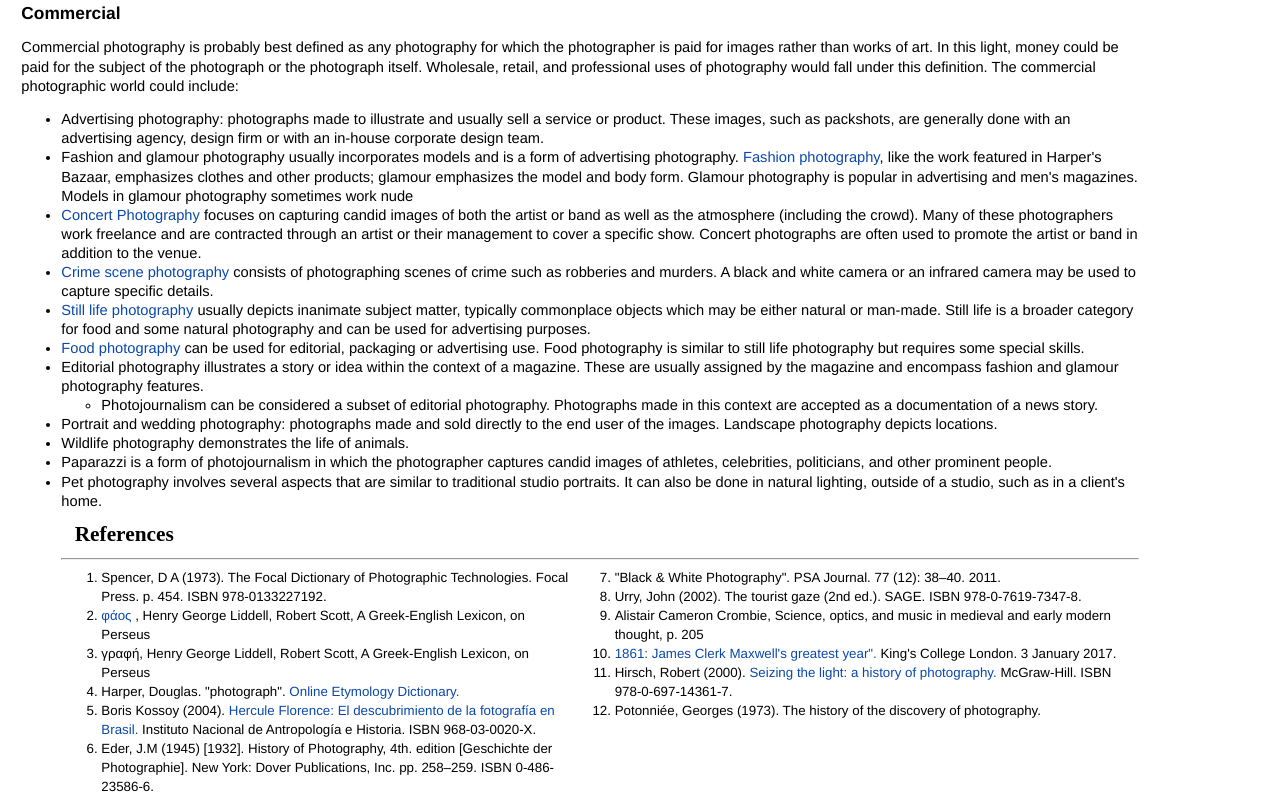
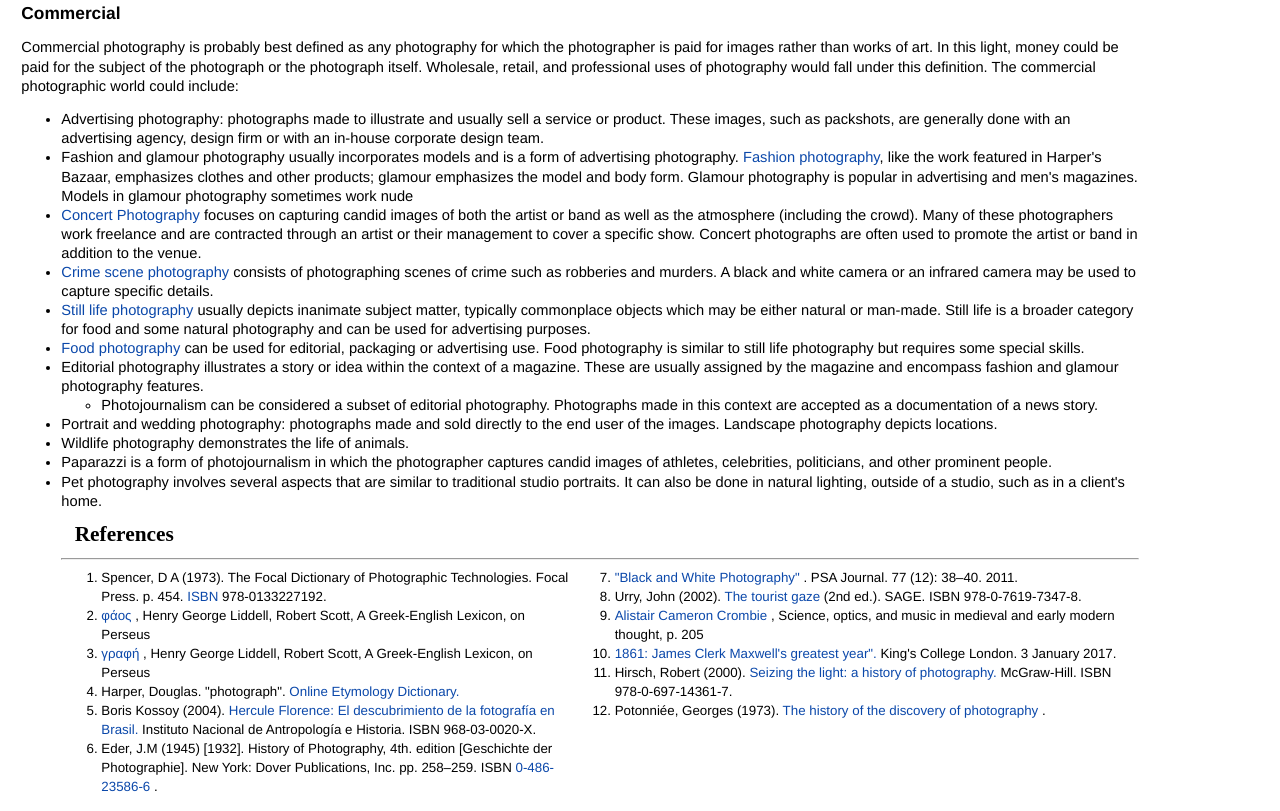
Before and after one commit to aqeelakhan/Midterm, a plain HTML site: page index.html in a window 1280 px wide. Shown: the part 2902-3713 px from the top of the page. Drawn offline with Linux system fonts and the light colour scheme; files that its build step writes are made by us from their sources; files whose address does not match are found by name.

Commit message:
Fixed some links and reviewed before submission

```diff
--- a/index.html
+++ b/index.html
@@ -175,12 +175,12 @@ Landscape photography depicts locations.</li>
 <div class="refwrapper">
 
   <ol class="reftext">
-    <li>  Spencer, D A (1973). The Focal Dictionary of Photographic Technologies. Focal Press. p. 454. ISBN 978-0133227192. </li>
+    <li>  Spencer, D A (1973). The Focal Dictionary of Photographic Technologies. Focal Press. p. 454. <a href="https://en.wikipedia.org/wiki/International_Standard_Book_Number"> ISBN </a> 978-0133227192. </li>
     <li>  <a href="http://www.perseus.tufts.edu/hopper/text?doc=Perseus%3Atext%3A1999.04.0057%3Aentry%3Dfa%2Fos" target="_blank"> φάος </a>, Henry George Liddell, Robert Scott, A Greek-English Lexicon, on Perseus </li>
-    <li>  γραφή, Henry George Liddell, Robert Scott, A Greek-English Lexicon, on Perseus </li>
+    <li>  <a href="http://www.perseus.tufts.edu/hopper/text?doc=Perseus%3Atext%3A1999.04.0057%3Aentry%3Dgrafh%2F">γραφή </a>, Henry George Liddell, Robert Scott, A Greek-English Lexicon, on Perseus </li>
     <li> Harper, Douglas. "photograph". <a href="https://en.wikipedia.org/wiki/Online_Etymology_Dictionary" target="_blank">Online Etymology Dictionary. </a> </li>
     <li> Boris Kossoy (2004). <a href="https://books.google.com/books?id=wCoQAAAACAAJ" target="_blank"> Hercule Florence: El descubrimiento de la fotografía en Brasil. </a> Instituto Nacional de Antropología e Historia. ISBN 968-03-0020-X. </li>
-    <li>  Eder, J.M (1945) [1932]. History of Photography, 4th. edition [Geschichte der Photographie]. New York: Dover Publications, Inc. pp. 258–259. ISBN 0-486-23586-6. </li>
+    <li>  Eder, J.M (1945) [1932]. History of Photography, 4th. edition [Geschichte der Photographie]. New York: Dover Publications, Inc. pp. 258–259. ISBN <a href="https://en.wikipedia.org/wiki/Special:BookSources/0-486-23586-6"> 0-486-23586-6 </a>. </li>
 
   </ol>
 
@@ -188,12 +188,12 @@ Landscape photography depicts locations.</li>
 
 <div>
   <ol start="7" class= "reftext">
-   <li>  "Black & White Photography". PSA Journal. 77 (12): 38–40. 2011.</li>
-   <li>   Urry, John (2002). The tourist gaze (2nd ed.). SAGE. ISBN 978-0-7619-7347-8. </li>
-   <li>  Alistair Cameron Crombie, Science, optics, and music in medieval and early modern thought, p. 205 </li>
+   <li>  <a href="http://www.thephotoargus.com/60-inspiring-examples-of-black-and-white-photography/">"Black and White Photography" </a> . PSA Journal. 77 (12): 38–40. 2011.</li>
+   <li>   Urry, John (2002). <a href="https://books.google.com/books?id=bhhtg1sz0YAC&printsec=frontcover&hl=en#v=onepage&q&f=false">The tourist gaze </a> (2nd ed.). SAGE. ISBN 978-0-7619-7347-8. </li>
+   <li>  <a href="https://en.wikipedia.org/wiki/Alistair_Cameron_Crombie"> Alistair Cameron Crombie </a>, Science, optics, and music in medieval and early modern thought, p. 205 </li>
    <li>  <a href="https://www.kcl.ac.uk/newsevents/news/newsrecords/2011/04Apr/JamesClerkMaxwell.aspx" target="_blank">1861: James Clerk Maxwell's greatest year".</a> King's College London. 3 January 2017.</li>
    <li> Hirsch, Robert (2000). <a href="https://books.google.com/books?id=vftTAAAAMAAJ" target="_blank">Seizing the light: a history of photography.</a> McGraw-Hill. ISBN 978-0-697-14361-7. </li>
-   <li> Potonniée, Georges (1973). The history of the discovery of photography. </li>
+   <li> Potonniée, Georges (1973). <a href="https://books.google.com/books/about/The_history_of_the_discovery_of_photogra.html?id=aNJTAAAAMAAJ">The history of the discovery of photography </a>. </li>
   </ol>
 
 </div>
```
